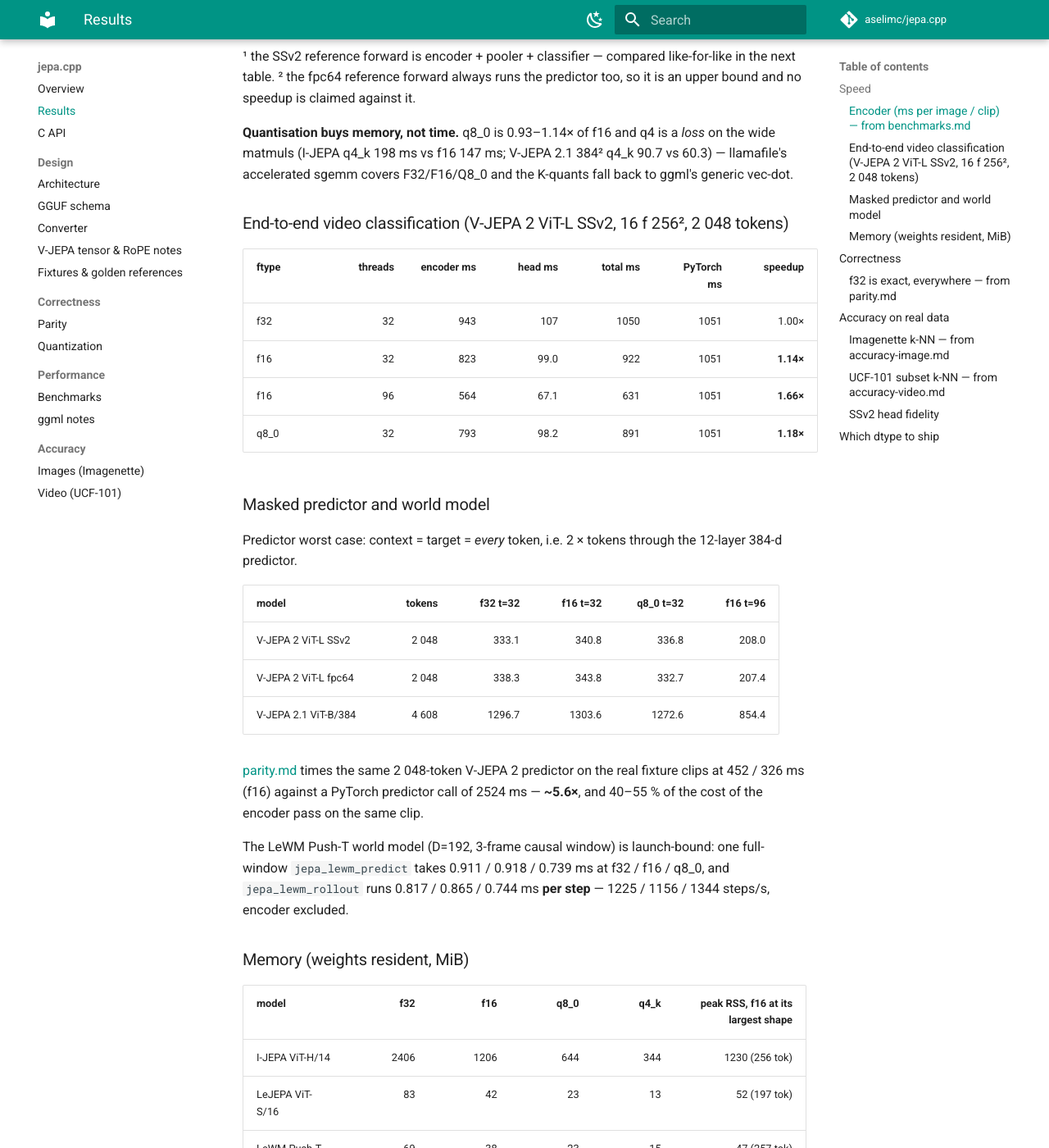
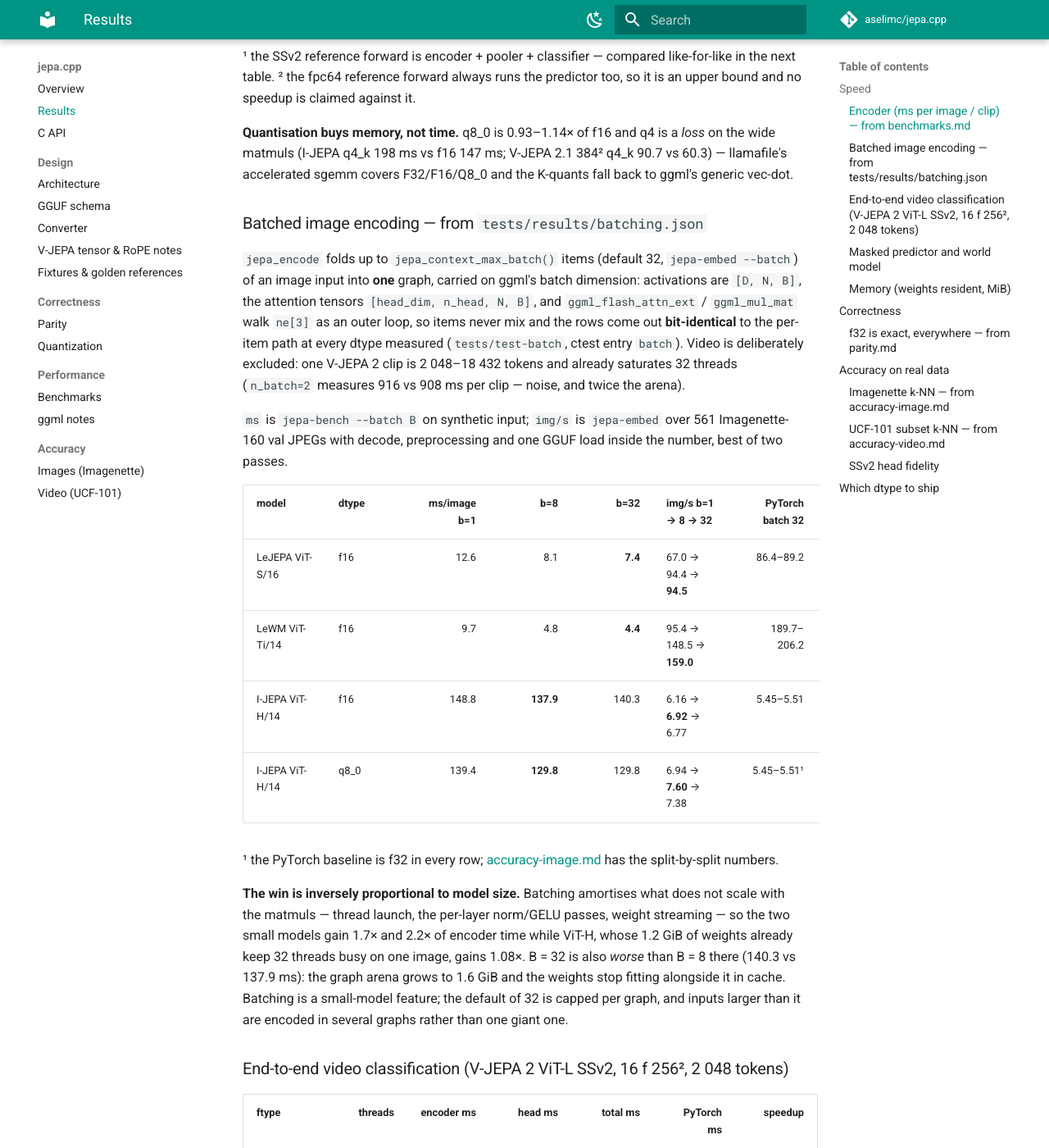
Before and after one commit to aselimc/jepa.cpp, an MkDocs documentation site: the page built from docs/results.md, in a window 1280 px wide and 1400 px high, scrolled down 1240 px. Shown: the whole window at 82% size. Built offline with MkDocs 1.6.1 and Material for MkDocs 9.7.7, drawn with Linux system fonts in a browser that asks for light colours; comment, search, counter and statistics services are not loaded; some of the changed text lies outside the part shown.

Commit message:
docs + measurements for encoder batching; jepa-embed default batch 32
tests/results/batching.json: bit-exactness cases, end-to-end img/s over 561
Imagenette val JPEGs at batch 1/8/32, isolated jepa-bench graph ms + peak RSS,
--frames-list clips/s, and the batch-1 vs batch-32 accuracy re-run (payload
identical).

Measured, 32 threads, idle box (graph ms/image, then end-to-end img/s b=1 -> 32):
  LeJEPA ViT-S/16 f16  12.6 -> 7.4    67.0 -> 94.5   (PyTorch batch 32: 86.4-89.2)
  LeWM ViT-Ti/14  f16   9.7 -> 4.4    95.4 -> 159.0  (PyTorch: 189.7-206.2)
  I-JEPA ViT-H/14 f16 148.8 -> 137.9   6.16 -> 6.92  (PyTorch: 5.45-5.51)
  I-JEPA ViT-H/14 q8_0 139.4 -> 129.8  6.94 -> 7.60
V-JEPA 2.1 n_batch=2 is 916 vs 908 ms/clip, i.e. noise: the video path stays one
graph per clip.

Fixes found while checking the switches: an explicit --batch no longer silently
swallowed $JEPA_MAX_BATCH (jepa-embed now follows the context default of 32
unless --batch/--no-batch is given), and the over-budget message prints MiB
instead of rounding everything to 0.0 GiB. jepa-embed --time reports "<N> per
graph" when the memory cap split a call.

```diff
--- a/docs/results.md
+++ b/docs/results.md
@@ -4,7 +4,7 @@
 7995WX (96 cores / 192 threads, AVX-512), gcc 13.3.0 `-O3 -march=native`, ggml `36da5713`,
 `GGML_LLAMAFILE=ON`, 2026-08-31; PyTorch baselines: torch 2.13.0+cpu, transformers 5.16.1, float32,
 32 threads. Each section names the source document that carries the methodology and the raw artifacts;
-machine-readable twins live in `tests/results/{benchmarks,accuracy-image,accuracy-video}.json`.
+machine-readable twins live in `tests/results/{benchmarks,accuracy-image,accuracy-video,batching}.json`.
 
 ## Speed
 
@@ -33,6 +33,36 @@
 **Quantisation buys memory, not time.** q8_0 is 0.93–1.14× of f16 and q4 is a *loss* on the wide matmuls
 (I-JEPA q4_k 198 ms vs f16 147 ms; V-JEPA 2.1 384² q4_k 90.7 vs 60.3) — llamafile's accelerated sgemm
 covers F32/F16/Q8_0 and the K-quants fall back to ggml's generic vec-dot.
+
+### Batched image encoding — from `tests/results/batching.json`
+
+`jepa_encode` folds up to `jepa_context_max_batch()` items (default 32, `jepa-embed --batch`) of an
+image input into **one** graph, carried on ggml's batch dimension: activations are `[D, N, B]`, the
+attention tensors `[head_dim, n_head, N, B]`, and `ggml_flash_attn_ext` / `ggml_mul_mat` walk `ne[3]`
+as an outer loop, so items never mix and the rows come out **bit-identical** to the per-item path at
+every dtype measured (`tests/test-batch`, ctest entry `batch`). Video is deliberately excluded: one
+V-JEPA 2 clip is 2 048–18 432 tokens and already saturates 32 threads (`n_batch=2` measures 916 vs
+908 ms per clip — noise, and twice the arena).
+
+`ms` is `jepa-bench --batch B` on synthetic input; `img/s` is `jepa-embed` over 561 Imagenette-160 val
+JPEGs with decode, preprocessing and one GGUF load inside the number, best of two passes.
+
+| model | dtype | ms/image b=1 | b=8 | b=32 | img/s b=1 → 8 → 32 | PyTorch batch 32 | peak RSS b=1 → 32 |
+|---|---|---:|---:|---:|---|---:|---|
+| LeJEPA ViT-S/16 | f16 | 12.6 | 8.1 | **7.4** | 67.0 → 94.4 → **94.5** | 86.4–89.2 | 52 → 148 MiB |
+| LeWM ViT-Ti/14 | f16 | 9.7 | 4.8 | **4.4** | 95.4 → 148.5 → **159.0** | 189.7–206.2 | 48 → 107 MiB |
+| I-JEPA ViT-H/14 | f16 | 148.8 | **137.9** | 140.3 | 6.16 → **6.92** → 6.77 | 5.45–5.51 | 1230 → 1597 MiB |
+| I-JEPA ViT-H/14 | q8_0 | 139.4 | **129.8** | 129.8 | 6.94 → **7.60** → 7.38 | 5.45–5.51¹ | 659 → 993 MiB |
+
+¹ the PyTorch baseline is f32 in every row; [accuracy-image.md](accuracy-image.md) has the split-by-split numbers.
+
+**The win is inversely proportional to model size.** Batching amortises what does not scale with the
+matmuls — thread launch, the per-layer norm/GELU passes, weight streaming — so the two small models
+gain 1.7× and 2.2× of encoder time while ViT-H, whose 1.2 GiB of weights already keep 32 threads
+busy on one image, gains 1.08×. B = 32 is also *worse* than B = 8 there (140.3 vs 137.9 ms): the
+graph arena grows to 1.6 GiB and the weights stop fitting alongside it in cache. Batching is a
+small-model feature; the default of 32 is capped per graph, and inputs larger than it are encoded in
+several graphs rather than one giant one.
 
 ### End-to-end video classification (V-JEPA 2 ViT-L SSv2, 16 f 256², 2 048 tokens)
 
```
Also changed, not shown: README.md (+6 -2 lines), docs/accuracy-image.md (+49 -30 lines), 4 other files.
